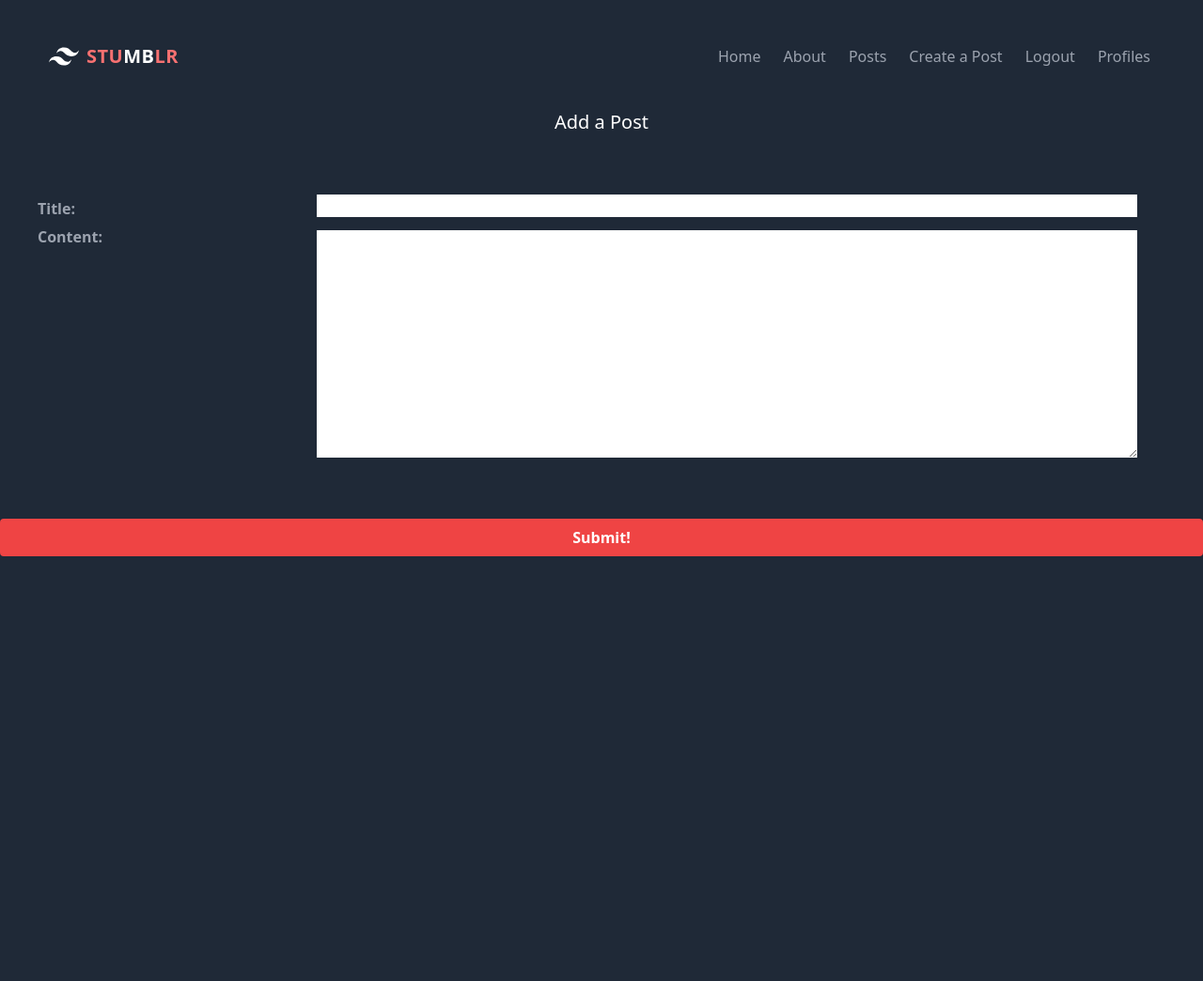
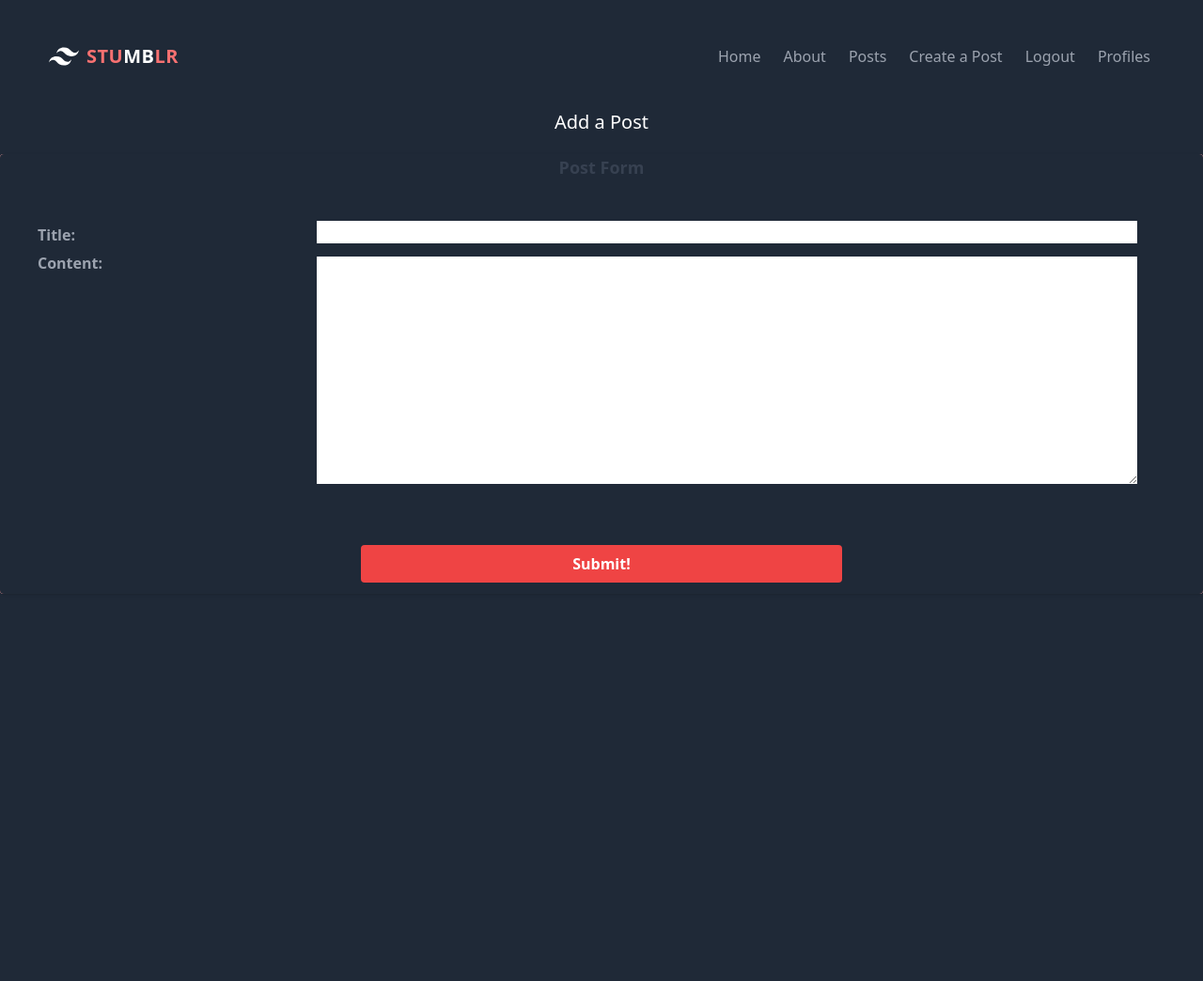
Before and after one commit to nrayrod1016/stumblr, a Django app: page /posts/create/ in a window 1280 px wide. Shown: the whole page at 94% size. After the commit the page ends 632 px from the top, so only its background shows below. Run offline with Django 3.2, Linux system fonts and the light colour scheme; the visitor is signed in with stand-in values (Sample User, id 1); some libraries are stand-ins or nearby versions.

Commit message:
form update

```diff
--- a/main_app/templates/home.html
+++ b/main_app/templates/home.html
@@ -18,12 +18,12 @@
           </p>
           <div class="mt-5 sm:mt-8 sm:flex sm:justify-center lg:justify-start">
             <div class="rounded-md shadow">
-              <a href="#" class="w-full flex items-center justify-center px-8 py-3 border border-transparent text-base font-medium rounded-md text-white bg-red-400 hover:bg-red-700 md:py-4 md:text-lg md:px-10">
+              <a href="/" class="w-full flex items-center justify-center px-8 py-3 border border-transparent text-base font-medium rounded-md text-white bg-red-400 hover:bg-red-700 md:py-4 md:text-lg md:px-10">
                 Stumble on
               </a>
             </div>
             <div class="mt-3 sm:mt-0 sm:ml-3">
-              <a href="#" class="w-full flex items-center justify-center px-8 py-3 border border-transparent text-base font-medium rounded-md text-red-400 bg-red-100 hover:bg-indigo-200 md:py-4 md:text-lg md:px-10">
+              <a href="/" class="w-full flex items-center justify-center px-8 py-3 border border-transparent text-base font-medium rounded-md text-red-400 bg-red-100 hover:bg-indigo-200 md:py-4 md:text-lg md:px-10">
                 Live demo
               </a>
             </div>
--- a/main_app/templates/main_app/post_form.html
+++ b/main_app/templates/main_app/post_form.html
@@ -12,24 +12,28 @@
 
 <div class='page-header '>
 {% if object %}
-  <h1 class="text-white">Edit {{ object.title }}</h1>
+  <h1 class="text-white text-xl text-center overflow-hidden ">Edit {{ object.title }}</h1>
 {% else %}
   <h1 class="text-center text-white text-xl m-5">Add a Post</h1>
 {% endif %}
 </div>
-<section class="center  bg-gray-100">
-  <form action="" method='post' class='form-container text-center  content-center h-screen bg-gray-800 '>
+<div class="bg-white w-auto shadow rounded hover:shadow-lg transition duration-200 transform hover:-translate-y-2 overflow-hidden my-5 hover:rounded">
+
+  <div class="w-full bg-red-400 ">
+    <h3 class="font-bold bg-gray-800 text-gray-700 w-full text-center  cursor-default text-lg">Post Form</h3>
+    <form action="" method='post' class='form-container  bg-gray-800 '>
     {% csrf_token %}
-    {% comment %} <input type="hidden"  name="author" value="{{ user }}"> {% endcomment %}
-  <table class="text-gray-400 m-10 text-center">
 
-  {{form.as_table}}
+    <table class="text-gray-400 m-10 text-center">
+      {{form.as_table}}
+    </table>
+  <button type="submit" class="bg-red-500 ml-96 mr-96 hover:bg-red-700 text-white content-center font-bold mt-2 mb-3 py-2 px-2 rounded focus:outline-none focus:shadow-outline">
+    Submit!
+  </button>
+  </form>
 
-
-  </table>
-  <button type="submit" class="bg-red-500 hover:bg-red-700 text-white content-center font-bold mt-2 py-2 px-2 rounded focus:outline-none focus:shadow-outline">Submit!</button>
-  </form>
-</section>
+  </div>
+</div>
 	</div>
 </div>
 {% endblock %}
--- a/main_app/views.py
+++ b/main_app/views.py
@@ -42,7 +42,7 @@ class PostCreate(LoginRequiredMixin, CreateView):
 
 class PostUpdate(UpdateView):
   model = Post
-  fields = ['title', 'author', 'content', ]
+  fields = ['title', 'content' ]
 
 class PostDelete(DeleteView):
   model = Post
@@ -99,29 +99,3 @@ def profile_detail(request, profile_id):
 def profiles_index(request):
   profiles = Profile.objects.all()
   return render(request, 'profiles/index.html', { 'profiles': profiles} )
-
-
-
-
-
-
-
-# class Profile(DetailView):
-#    template_name = 'users/profile.html'
-#    queryset = User.objects.all()
-
-
-#    def get_object(self):
-#      id_ = self.kwargs.get('username')
-#      user = get_object_or_404(User, username=id_)
-#      posts = user.posts.all().filter(order_by('-create_time'))
-#      return user
-
-
-  #  def get_context_data(self, *args, **kwargs):
-  #    context = super(Profile,self).get_context_data(*args, **kwargs)
-  #    user = self.get_object()
-  #    context.update({
-  #    'posts' : user.posts.all().filter(create_time__lte=timezone.now()).order_by(' -create_time')
-  # })
-    #  return context
```
Also changed, not shown: main_app/static/css/home.css (+15 -85 lines), main_app/templates/about.html (+12 -18 lines).
